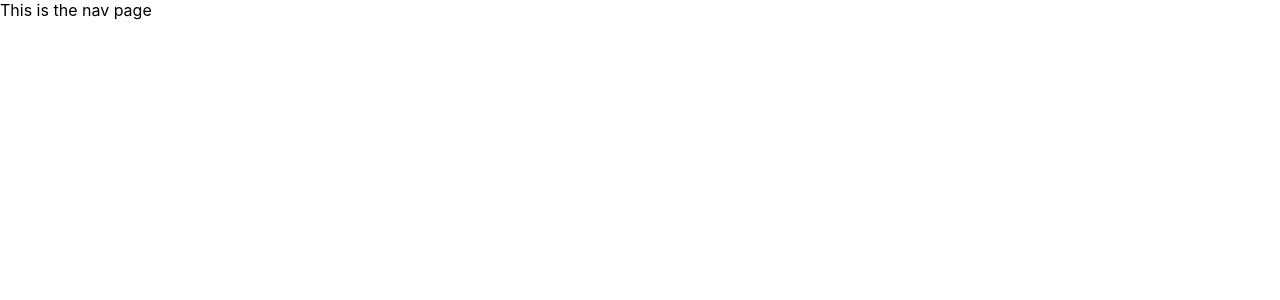
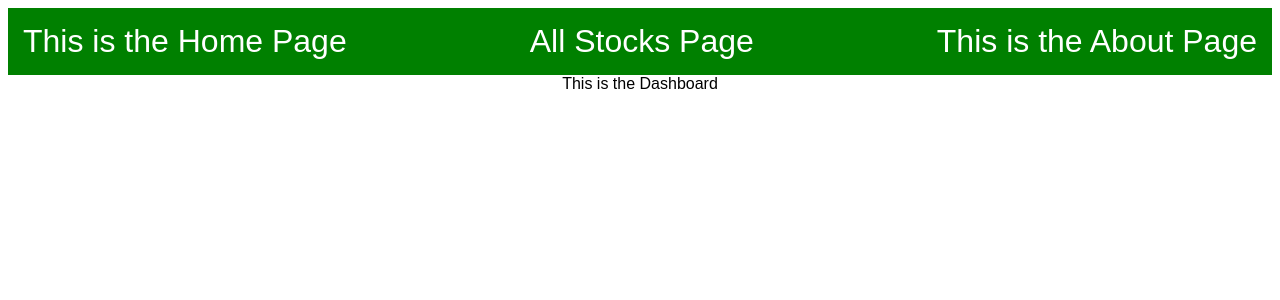
Before and after one commit to morancathy/stock-app, a React (Create React App) app: page /stocks in a window 1280 px wide. Shown: the top 300 px of the page. Built offline with nearby package versions, Linux system fonts and the light colour scheme.

Commit message:
updated Nav page with Links

```diff
--- a/src/App.js
+++ b/src/App.js
@@ -17,10 +17,10 @@ function App() {
         <Route path="/about">
           <About />
         </Route>
-        <Route path="/dashboard">
+        <Route path="/stocks">
           <Dashboard />
         </Route>
-        <Route path="/stock">
+        <Route path="/stocks/:symbol">
           <Stock />
         </Route>
       </Switch>
--- a/src/components/Nav.js
+++ b/src/components/Nav.js
@@ -1,7 +1,17 @@
+import {Link} from 'react-router-dom';
+
 const Nav = (props) => {
   return (
     <div className="nav">
-    This is the nav page
+      <Link to="/">
+        <div>This is the Home Page</div>
+      </Link>
+      <Link to="/stocks">
+        <div>All Stocks Page</div>
+      </Link>
+      <Link to="/about">
+        <div>This is the About Page</div>
+      </Link>
     </div>
   )
 };
--- a/src/pages/Dashboard.js
+++ b/src/pages/Dashboard.js
@@ -1,5 +1,10 @@
+
 
 const Dashboard = (props) => {
+
+
+
+
   return (
     <div className="Dashboard">
       This is the Dashboard
--- a/src/pages/Stock.js
+++ b/src/pages/Stock.js
@@ -1,6 +1,8 @@
 
 
 const Stock = (props) => {
+
+
   return (
     <div className="Stock">
     THis is the Stock page
--- a/src/styles.css
+++ b/src/styles.css
@@ -1,13 +1,21 @@
-body {
-  margin: 0;
-  font-family: -apple-system, BlinkMacSystemFont, 'Segoe UI', 'Roboto', 'Oxygen',
-    'Ubuntu', 'Cantarell', 'Fira Sans', 'Droid Sans', 'Helvetica Neue',
-    sans-serif;
-  -webkit-font-smoothing: antialiased;
-  -moz-osx-font-smoothing: grayscale;
+.App {
+  font-family: sans-serif;
+  text-align: center;
 }
 
-code {
-  font-family: source-code-pro, Menlo, Monaco, Consolas, 'Courier New',
-    monospace;
+.nav {
+  display: flex;
+  justify-content: space-between;
+  background-color: green;
+  color: white;
+  padding: 15px;
+  font-size: 2rem;
 }
+
+/* this is link tag...remember it has ancor tag */
+/* //space instead of > means decendent instead of 'direct' child . Use this
+beacuse there are other elements that get wrapped that we dont know, so just to be sure*/
+.nav a {
+  color: white;
+  text-decoration: none;
+}
```
